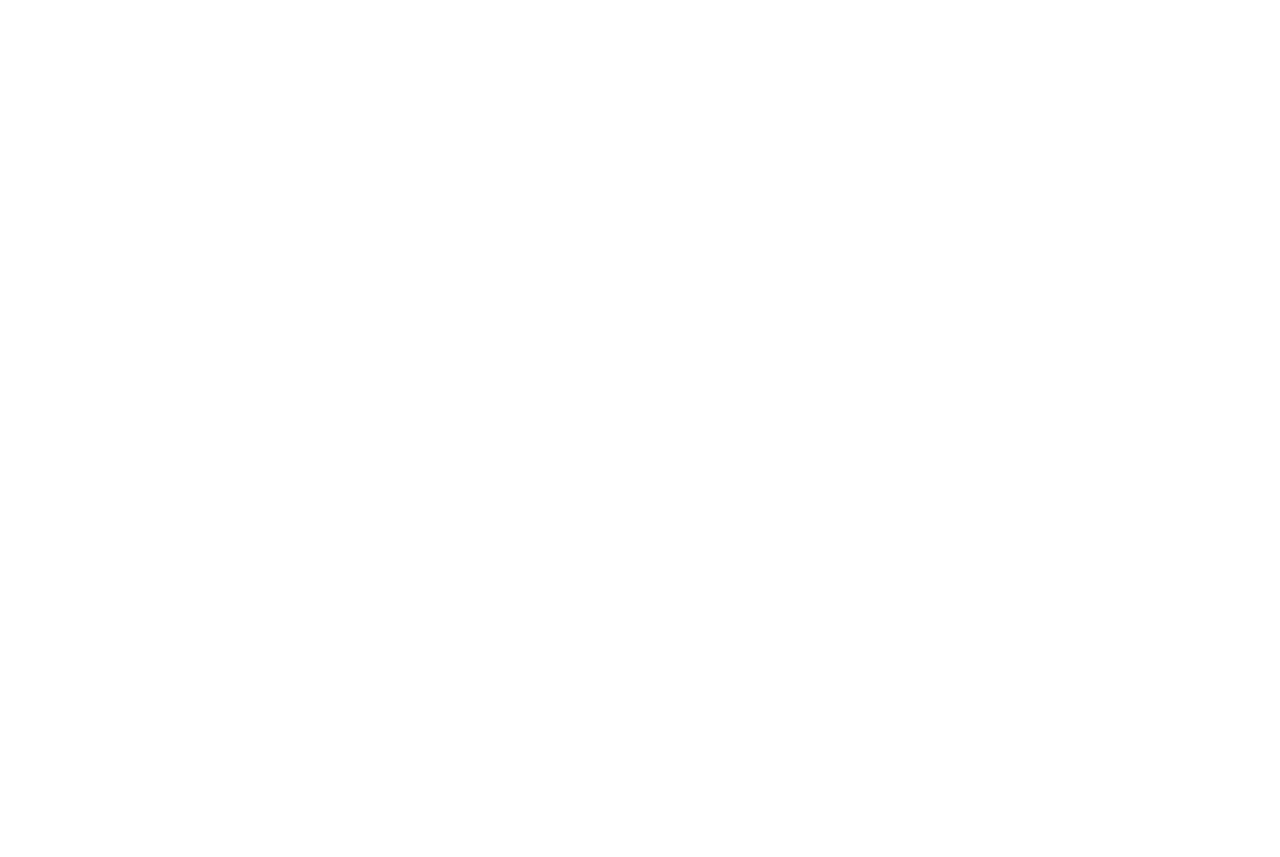
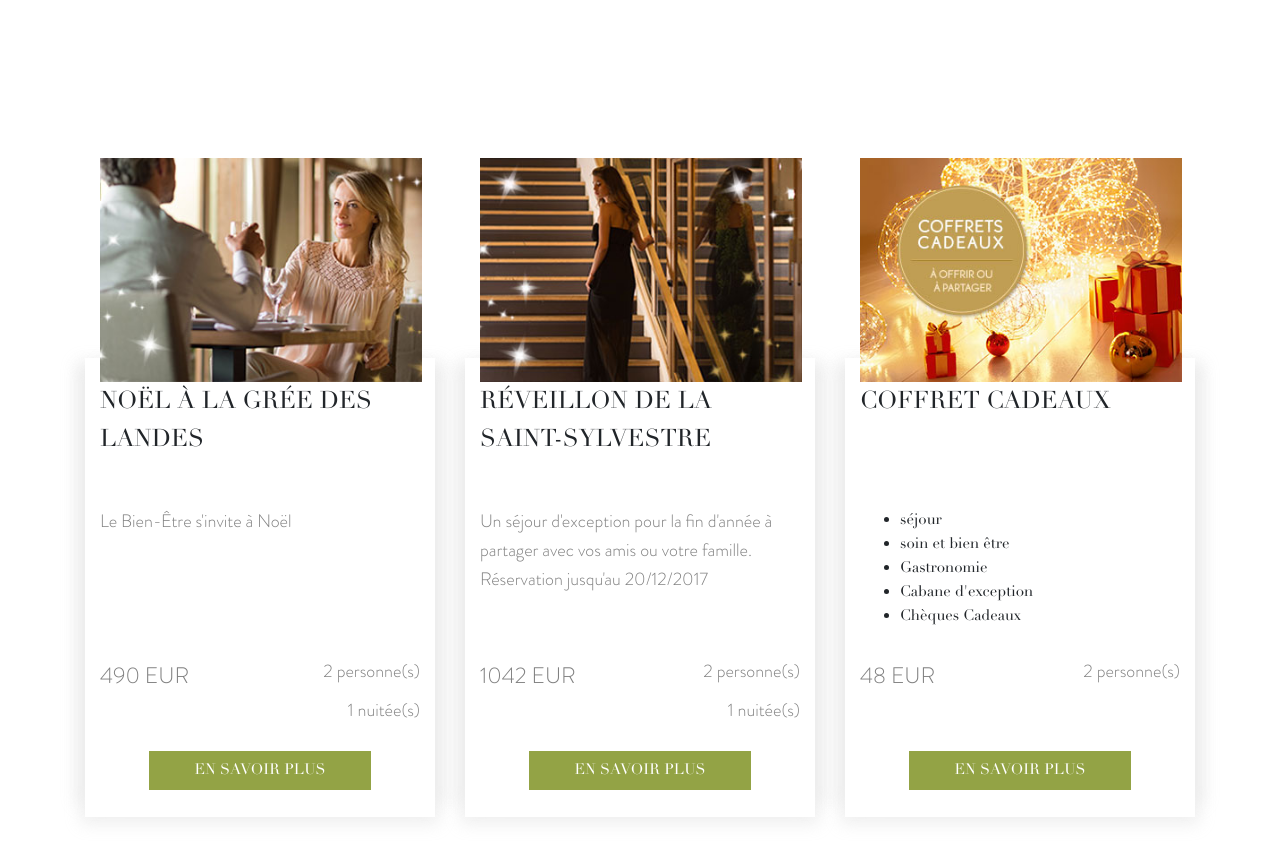
Before and after one commit to cyril-vassallo/LaGreeDesLandes-Next, a Next.js app: page / in a window 1280 px wide. Shown: the part 2434-3291 px from the top of the page. Before the commit the page ends 2332 px from the top, so only its background shows below. Built offline with nearby package versions, Linux system fonts and the light colour scheme.

Commit message:
add  some other oute like  yves-rocher  and contact

```diff
--- a/components/cards/Cards.jsx
+++ b/components/cards/Cards.jsx
@@ -1,38 +1,67 @@
 import Card from "./Card";
 import React, { Component } from "react";
 import styles from "./cards.module.scss";
-import FetchData from "./../../services/FetchData";
+
 
 class Cards extends Component {
   constructor(props) {
     super(props);
     this.state = {
-      data: null
+      data: {
+        cards: [
+          {
+            image: "offre1.jpg",
+            title: "noël à la grée des landes",
+            description: "Le Bien-Être s'invite à Noël",
+            price: "490",
+            persons: "2",
+            nights: "1",
+            type: "stay",
+          },
+          {
+            image: "offre2.jpg",
+            title: "réveillon de la saint-sylvestre",
+            description:
+              "Un séjour d'exception pour la fin d'année à partager avec vos amis ou votre famille. Réservation jusqu'au 20/12/2017",
+            price: "1042",
+            persons: "2",
+            nights: "1",
+            type: "stay",
+          },
+          {
+            image: "offre3.jpg",
+            title: "coffret cadeaux",
+            description: [
+              "séjour",
+              "soin et bien être",
+              "Gastronomie",
+              "Cabane d'exception",
+              "Chèques Cadeaux",
+            ],
+            price: "48",
+            persons: "2",
+            nights: "0",
+            type: "present",
+          },
+        ],
+      },
     };
   }
 
-  componentDidMount = async () => {
-    const fetchData = new FetchData();
-    try {
-      await fetchData.getData(this.fetchSuccess, "data-home");
-    } catch (error) {
-      this.fetchFailed(error);
-    }
-  };
-
-  fetchSuccess = (data) => {
-    this.setState({...this.state, data });
-    console.log("in success", this.state.data.cards);
-  };
-
-  fetchFailed = (error) => {
-    console.log(error);
-  };
+  // todo
+  // move data in json file in public folder for exemple and fetch data to make a générique cards component
+  // use Next.js Specification
+  // getStaticProps (Static Generation on build)
+  // or
+  // getServerSideProps (SSR rendering on each request)
+  // Or
+  // SWR dependency for client side fetching
+  //
 
   render() {
     return (
       <div className="container">
-        {/* <div className="row">
+        <div className="row">
           {this.state.data.cards.map((card, key) => {
             return (
               <div key={key} className={`col ${styles.cardsParent}`}>
@@ -40,7 +69,7 @@ class Cards extends Component {
               </div>
             );
           })}
-        </div> */}
+        </div>
       </div>
     );
   }
--- a/pages/index.js
+++ b/pages/index.js
@@ -4,6 +4,7 @@ import Article1 from "./../components/articles/Article1";
 import Article2 from "./../components/articles/Article2";
 import Cards from "./../components/cards/Cards";
 import Footer from "./../components/footer/footer";
+import Spacer from "./../components/spacers/BodySpacer"
 import AOS from "aos";
 import {useEffect} from 'react';
 
@@ -19,8 +20,11 @@ export default function Home() {
       <main>
         <Header/>
         <section>
+          <Spacer space= "100px"/>
           <Article1 />
+          <Spacer space= "100px"/>
           <Article2 />
+          <Spacer space= "100px"/>
         </section>
         <section>
           <Cards source="data-home"/>
```
Also changed, not shown: pages/contact.js (added, +25 -0 lines), pages/yves-rocher.js (added, +26 -0 lines).
